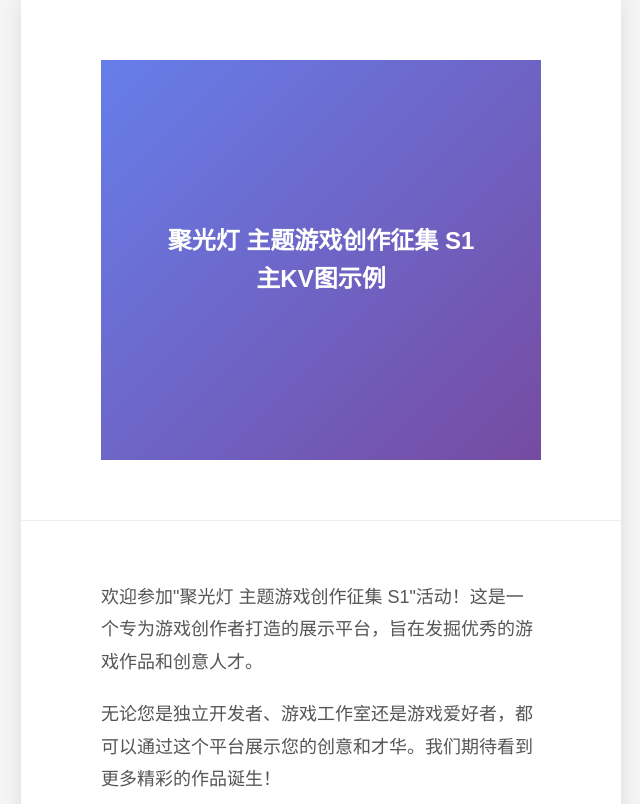
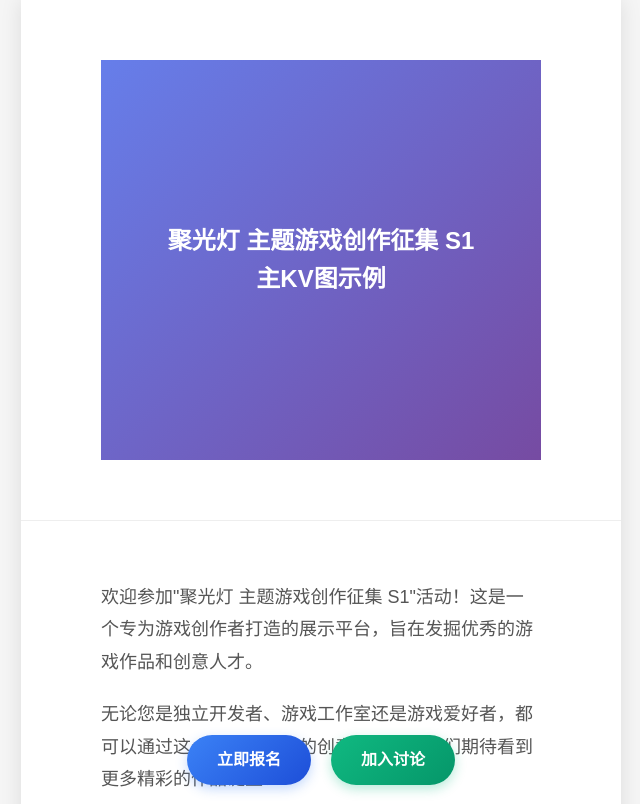
Before and after one commit to MellosLok/contests1h5, a plain HTML site: page index.html in a window 1280 px wide. Shown: the top 804 px of the page, without its empty margins (319-959 px from the left). Drawn offline with Linux system fonts and the light colour scheme.

Commit message:
添加底部悬浮按钮：立即报名和加入讨论

```diff
--- a/index.html
+++ b/index.html
@@ -256,6 +256,65 @@
             .benefit-item {
                 font-size: 15px;
             }
+
+            .bottom-buttons {
+                width: 100%;
+                left: 0;
+                transform: none;
+            }
+        }
+
+        .bottom-buttons {
+            position: fixed;
+            bottom: 0;
+            left: 50%;
+            transform: translateX(-50%);
+            width: 600px;
+            background: transparent;
+            padding: 15px 0;
+            z-index: 1000;
+            display: flex;
+            justify-content: center;
+            gap: 20px;
+        }
+
+        .action-button {
+            padding: 12px 30px;
+            border: none;
+            border-radius: 25px;
+            font-size: 16px;
+            font-weight: bold;
+            cursor: pointer;
+            transition: all 0.3s ease;
+            text-decoration: none;
+            display: inline-block;
+            text-align: center;
+        }
+
+        .primary-button {
+            background: linear-gradient(135deg, #3b82f6 0%, #1d4ed8 100%);
+            color: white;
+            box-shadow: 0 4px 12px rgba(59, 130, 246, 0.3);
+        }
+
+        .primary-button:hover {
+            transform: translateY(-2px);
+            box-shadow: 0 6px 20px rgba(59, 130, 246, 0.4);
+        }
+
+        .secondary-button {
+            background: linear-gradient(135deg, #10b981 0%, #059669 100%);
+            color: white;
+            box-shadow: 0 4px 12px rgba(16, 185, 129, 0.3);
+        }
+
+        .secondary-button:hover {
+            transform: translateY(-2px);
+            box-shadow: 0 6px 20px rgba(16, 185, 129, 0.4);
+        }
+
+        .bottom-spacer {
+            height: 80px;
         }
     </style>
 </head>
@@ -444,5 +503,12 @@
             </div>
         </div>
     </div>
+
+    <div class="bottom-buttons">
+        <a href="#" class="action-button primary-button">立即报名</a>
+        <a href="#" class="action-button secondary-button">加入讨论</a>
+    </div>
+
+    <div class="bottom-spacer"></div>
 </body>
 </html>
```
